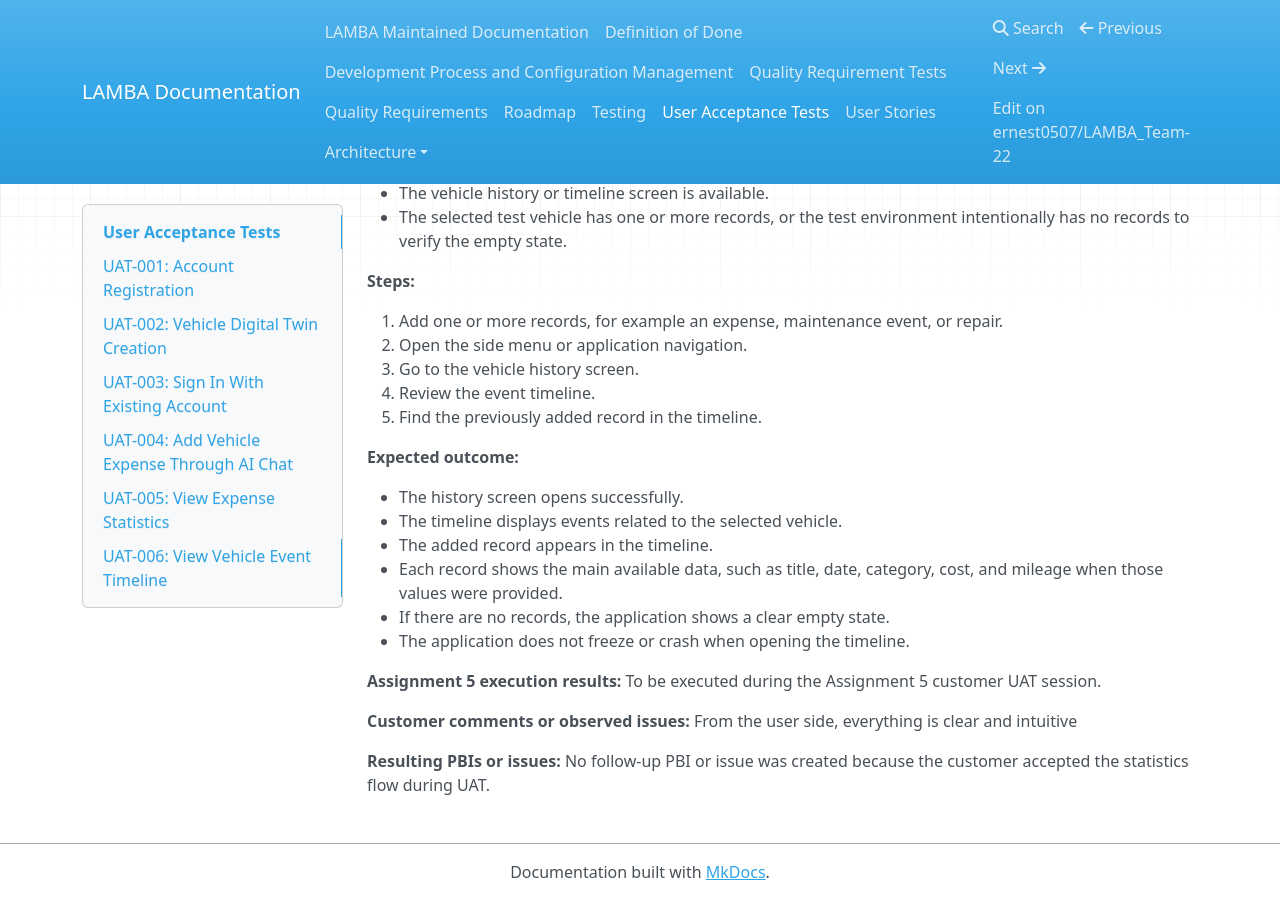
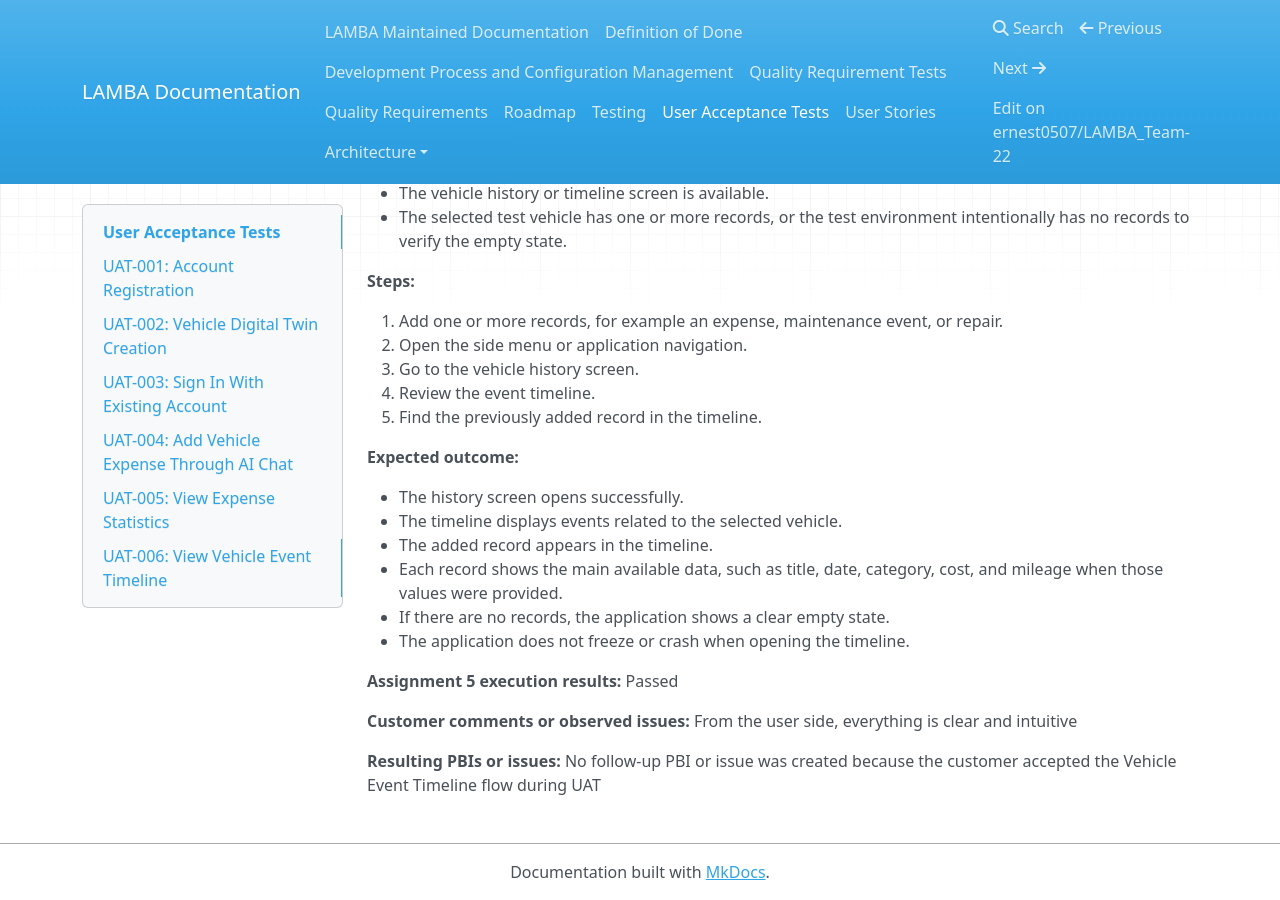
Before and after one commit to ernest0507/LAMBA_Team-22, an MkDocs documentation site: the page built from docs/user-acceptance-tests.md, in a window 1280 px wide and 900 px high, scrolled down 4840 px. Built offline with MkDocs 1.6.1, drawn with Linux system fonts in a browser that asks for light colours; nearby versions of some CDN libraries.

Commit message:
Update user-acceptance-tests.md

```diff
--- a/docs/user-acceptance-tests.md
+++ b/docs/user-acceptance-tests.md
@@ -241,8 +241,8 @@ chat so that I do not have to manually fill in an expense form.
 - If there are no records, the application shows a clear empty state.
 - The application does not freeze or crash when opening the timeline.
 
-**Assignment 5 execution results:** To be executed during the Assignment 5 customer UAT session.
+**Assignment 5 execution results:** Passed
 
 **Customer comments or observed issues:** From the user side, everything is clear and intuitive
 
-**Resulting PBIs or issues:** No follow-up PBI or issue was created because the customer accepted the statistics flow during UAT.
+**Resulting PBIs or issues:** No follow-up PBI or issue was created because the customer accepted the Vehicle Event Timeline flow during UAT
```
